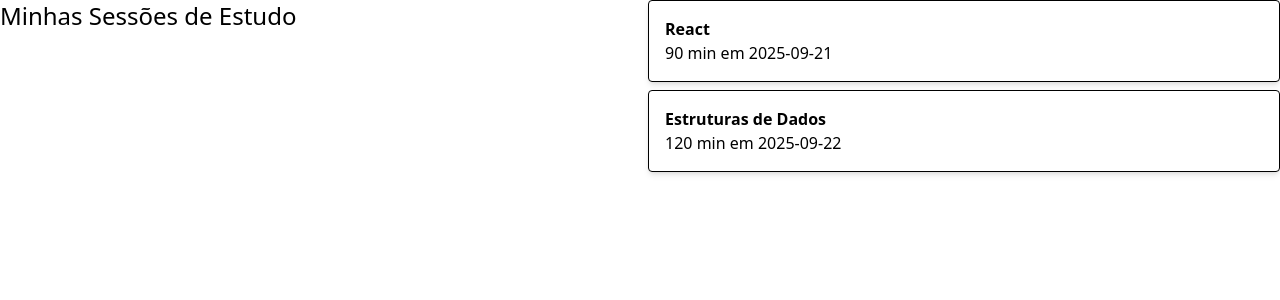
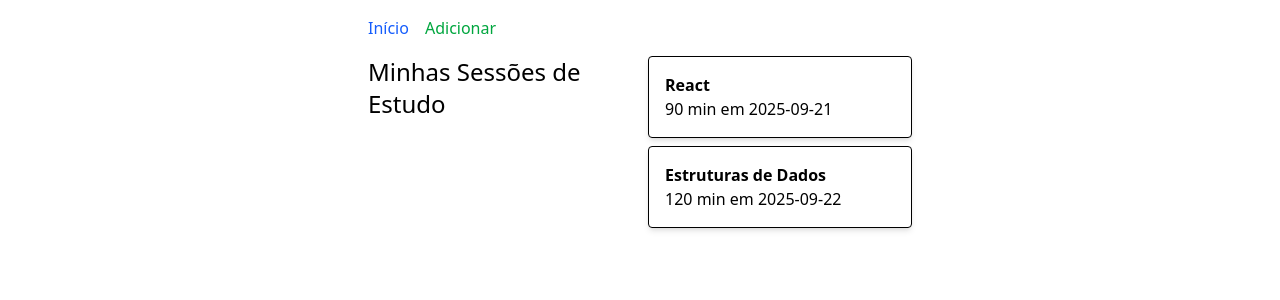
Before and after one commit to PedroClaes/cp5_StudyLog, a React (Vite) app: page / in a window 1280 px wide. Shown: the top 300 px of the page. Built offline with nearby package versions, Linux system fonts and the light colour scheme.

Commit message:
Navegação principal via Outlet

```diff
--- a/src/App.tsx
+++ b/src/App.tsx
@@ -1,14 +1,28 @@
 import { BrowserRouter, Routes, Route } from "react-router-dom";
+import { useState, useCallback } from "react";
 import { Home } from "./pages/Home";
 import { NotFound } from "./pages/NotFound";
-
+import { MainLayout } from "./components/layout";
+import { SessionDetails } from "./pages/Detalhes";
+import { AddSession } from "./pages/NewSection";
+import type { StudySession } from "./types/StudySession";
 
 export function App() {
+  const [sessions, setSessions] = useState<StudySession[]>([]);
+
+  const handleAddSession = useCallback((session: StudySession) => {
+    setSessions(prev => [...prev, session]);
+  }, []);
+
   return (
     <BrowserRouter>
       <Routes>
-        <Route path="/" element={<Home />} />
-        <Route path="*" element={<NotFound />} />
+        <Route element={<MainLayout />}>
+          <Route path="/" element={<Home />} />
+          <Route path="/add" element={<AddSession onAdd={handleAddSession} />} />
+          <Route path="/session/:id" element={<SessionDetails sessions={sessions} />} />
+          <Route path="*" element={<NotFound />} />
+        </Route>
       </Routes>
     </BrowserRouter>
   );
--- /dev/null
+++ b/src/components/layout.tsx
@@ -0,0 +1,12 @@
+import { Outlet, Link } from "react-router-dom";
+export function MainLayout() {
+  return (
+    <div className="max-w-xl mx-auto p-4">
+      <nav className="mb-4 flex gap-4">
+        <Link to="/" className="text-blue-600">Início</Link>
+        <Link to="/add" className="text-green-600">Adicionar</Link>
+      </nav>
+      <Outlet />
+    </div>
+  );
+}
--- a/src/pages/Home.tsx
+++ b/src/pages/Home.tsx
@@ -7,6 +7,7 @@ const initialSessions: StudySession[] = [
   { id: "1", subject: "React", minutes: 90, date: "2025-09-21" },
   { id: "2", subject: "Estruturas de Dados", minutes: 120, date: "2025-09-22" }
 ];
+
 
 export function Home() {
   const [sessions] = useState(initialSessions);
```
